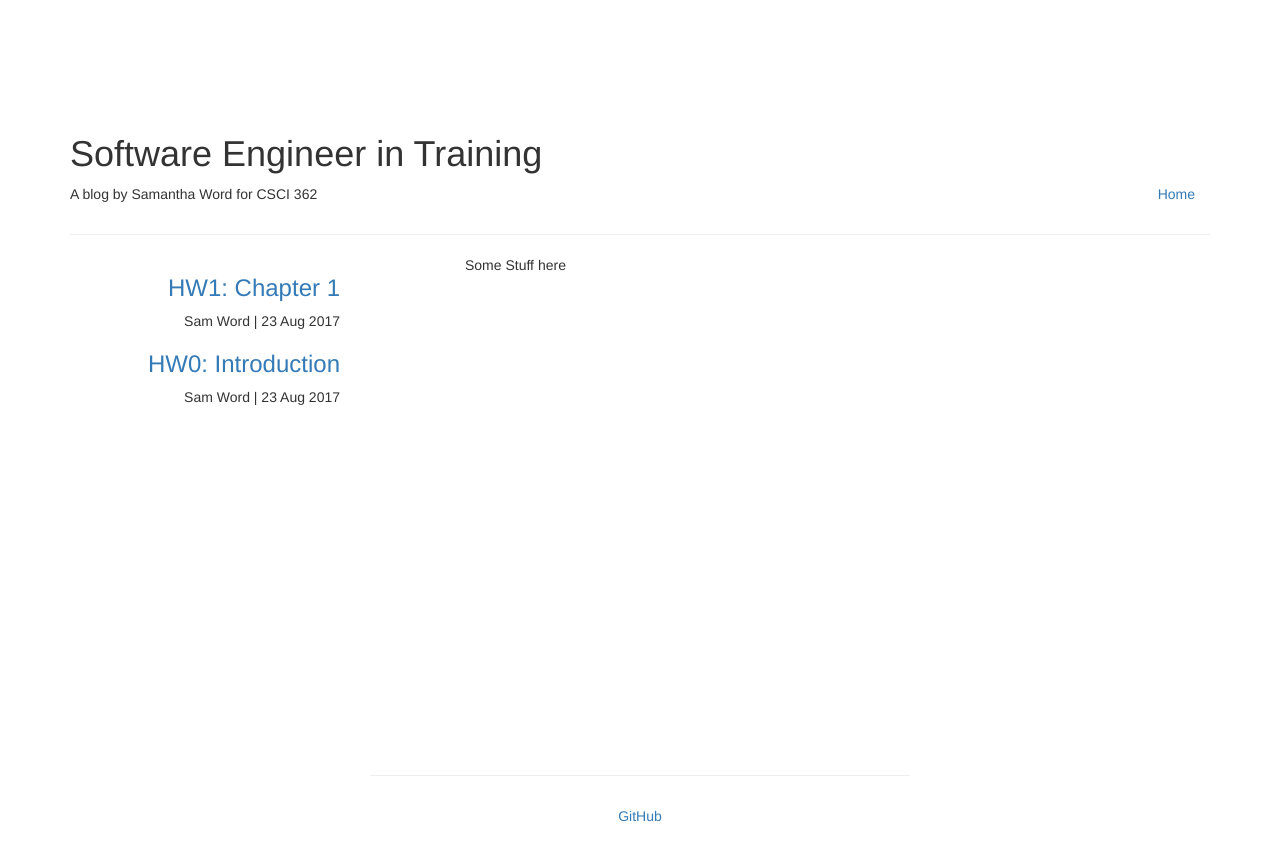
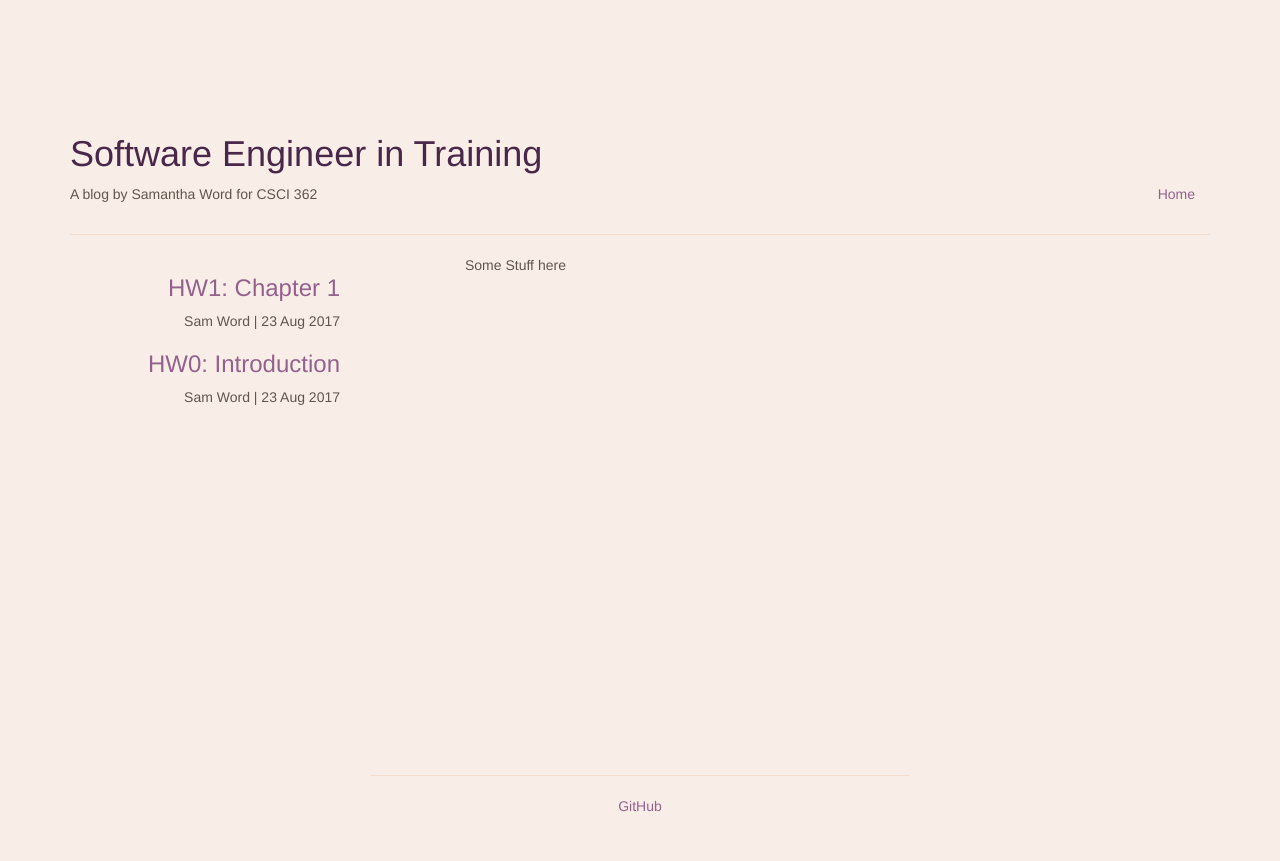
Before and after one commit to SamWord/SamWord.github.io, a Jekyll site: the page built from index.html, in a window 1280 px wide. Shown: the top 861 px of the page. Built offline with Jekyll 4.4.1, drawn with Linux system fonts in a browser that asks for light colours; nearby versions of some CDN libraries.

Commit message:
added color scheme

```diff
--- a/_layouts/default.html
+++ b/_layouts/default.html
@@ -41,9 +41,9 @@
 
 
       <div id="footer">
-        <div class="col-sm-6 col-sm-offset-3">
+        <div class="col-sm-6 col-sm-offset-3 text-center">
           <hr>
-          <ul class="nav nav-pills nav-justified">
+          <ul>
             <li><a href="https://github.com/SamWord">GitHub</a></li>
           </ul>
         </div>
--- a/css/main.css
+++ b/css/main.css
@@ -1,3 +1,38 @@
+:root {
+    --light-sand: #F8EEE7;
+    --sand: #F4DECB;
+    --dark-sand: #5F574F;
+    --purple: #94618E;
+    --dark-purple: #49274A;
+}
+
+a {
+    color: var(--purple);
+}
+
+a:hover {
+    text-decoration: none;
+    color: var(--dark-purple);
+}
+
+.nav a:hover {
+    color: var(--dark-purple);
+    background: var(--sand) !important;
+}
+
+h1, h2, h3 {
+    color: var(--dark-purple);
+}
+
+hr {
+    border-color: var(--sand);
+}
+
+body {
+    background: var(--light-sand);
+    color: var(--dark-sand);
+}
+
 #header {
   margin-top: 10%;
 }
@@ -22,48 +57,7 @@
   bottom: 0;
 }
 
-
-/*body {
-    margin: 60px auto;
-    width: 70%;
-    background-color: ;
+#footer ul {
+    padding: 0;
+    list-style: none;
 }
-nav ul, footer ul {
-    font-family:'Helvetica', 'Arial', 'Sans-Serif';
-    padding: 0px;
-    list-style: none;
-    font-weight: bold;
-}
-nav ul li, footer ul li {
-    display: inline;
-    margin-right: 20px;
-}
-a {
-    text-decoration: none;
-    color: #999;
-}
-a:hover {
-    text-decoration: underline;
-}
-h1 {
-    font-size: 3em;
-    font-family:'Helvetica', 'Arial', 'Sans-Serif';
-}
-p {
-    font-size: 1.5em;
-    line-height: 1.4em;
-    color: #333;
-}
-footer {
-    border-top: 1px solid #d5d5d5;
-    font-size: .8em;
-}
-
-ul.posts {
-    margin: 20px auto 40px;
-    font-size: 1.5em;
-}
-
-ul.posts li {
-    list-style: none;
-}*/
```
